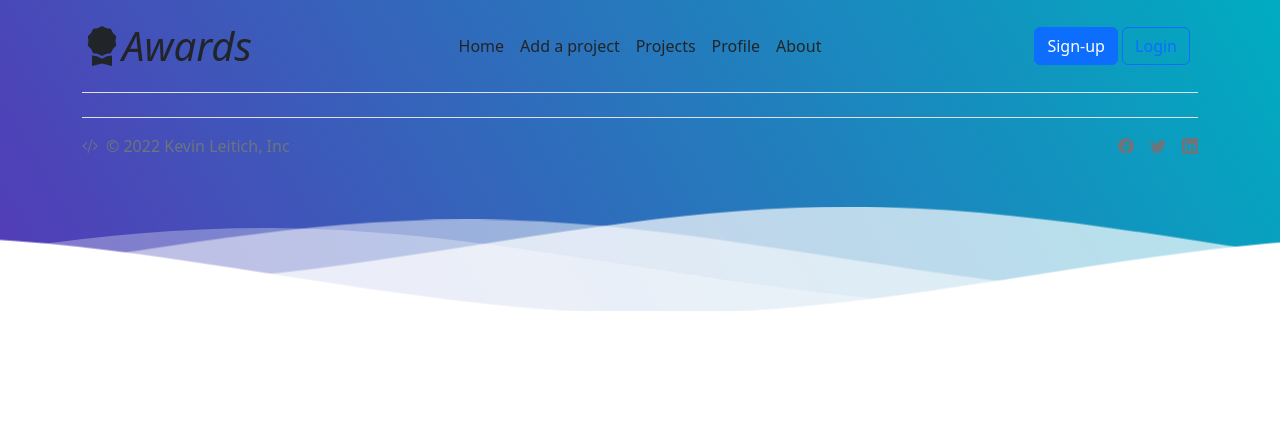
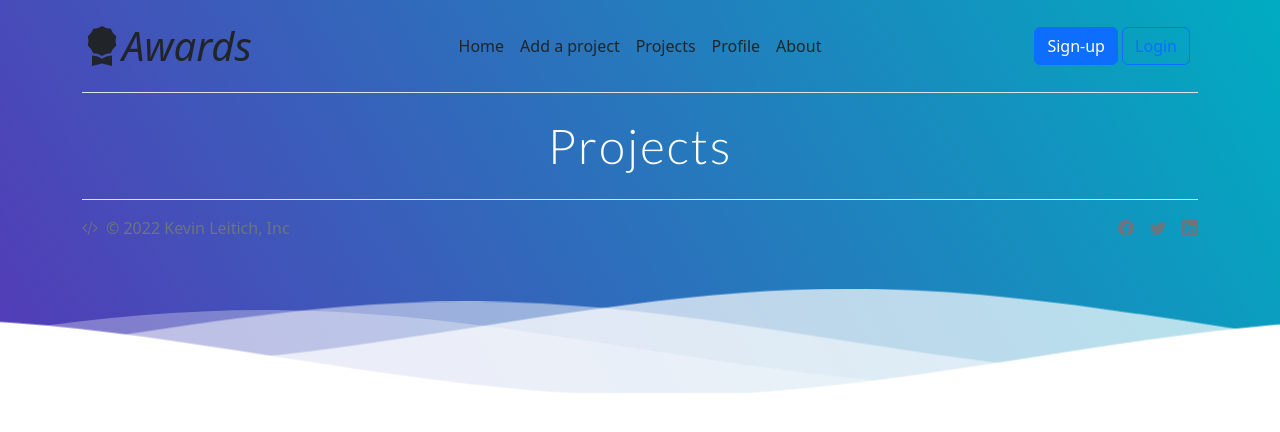
Before and after one commit to kLeitich/P-rated, a Django app: page /project in a window 1280 px wide. Shown: the top 432 px of the page. Run offline with Django 4.2, Linux system fonts and the light colour scheme.

Commit message:
adding projects html

```diff
--- a/app/templates/base.html
+++ b/app/templates/base.html
@@ -137,7 +137,7 @@ of Simple CSS Waves-->
           <ul class="nav col-12 col-md-auto mb-2 justify-content-center mb-md-0">
             <li><a href="/" class="nav-link px-2 link-dark">Home</a></li>
             <li><a href="#" class="nav-link px-2 link-dark">Add a project</a></li>
-            <li><a href="" class="nav-link px-2 link-dark">Projects</a></li>
+            <li><a href="{% url 'project' %}" class="nav-link px-2 link-dark">Projects</a></li>
             <li><a href="{% url 'profile' %}" class="nav-link px-2 link-dark">Profile</a></li>
             <li><a href="#" class="nav-link px-2 link-dark">About</a></li>
           </ul>
@@ -145,6 +145,7 @@ of Simple CSS Waves-->
           <div class="col-md-3 text-end">
             {% if user.is_authenticated %}
                                 <div class="" >
+                                  <img src="{{ user.profile.ppic.url }}" alt="ppic" class="rounded-circle" width="40" height="40">
                                     <a href="{% url 'profile' %}"><button type="button" class="btn btn-primary">{{user.username}}</button></a>
                                     <a href="{% url 'logout' %}"><button type="button" class="btn btn-outline-primary me-2">Logout</button></a>
                                 </div>
--- a/app/templates/project.html
+++ b/app/templates/project.html
@@ -1,4 +1,5 @@
 {% extends 'base.html' %}
 
     {% block content %}
+    <h1>Projects</h1>
     {% endblock %}
```
